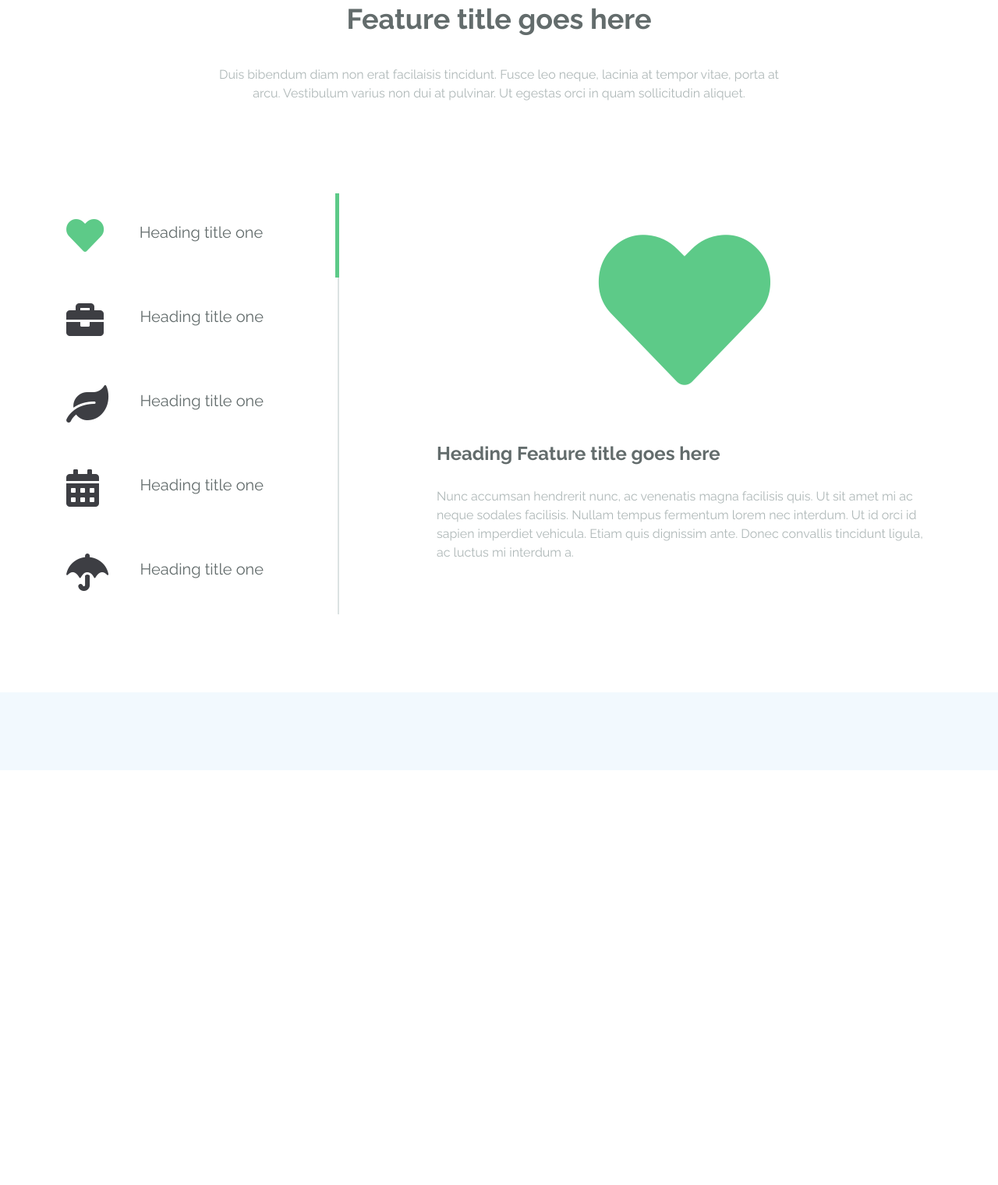
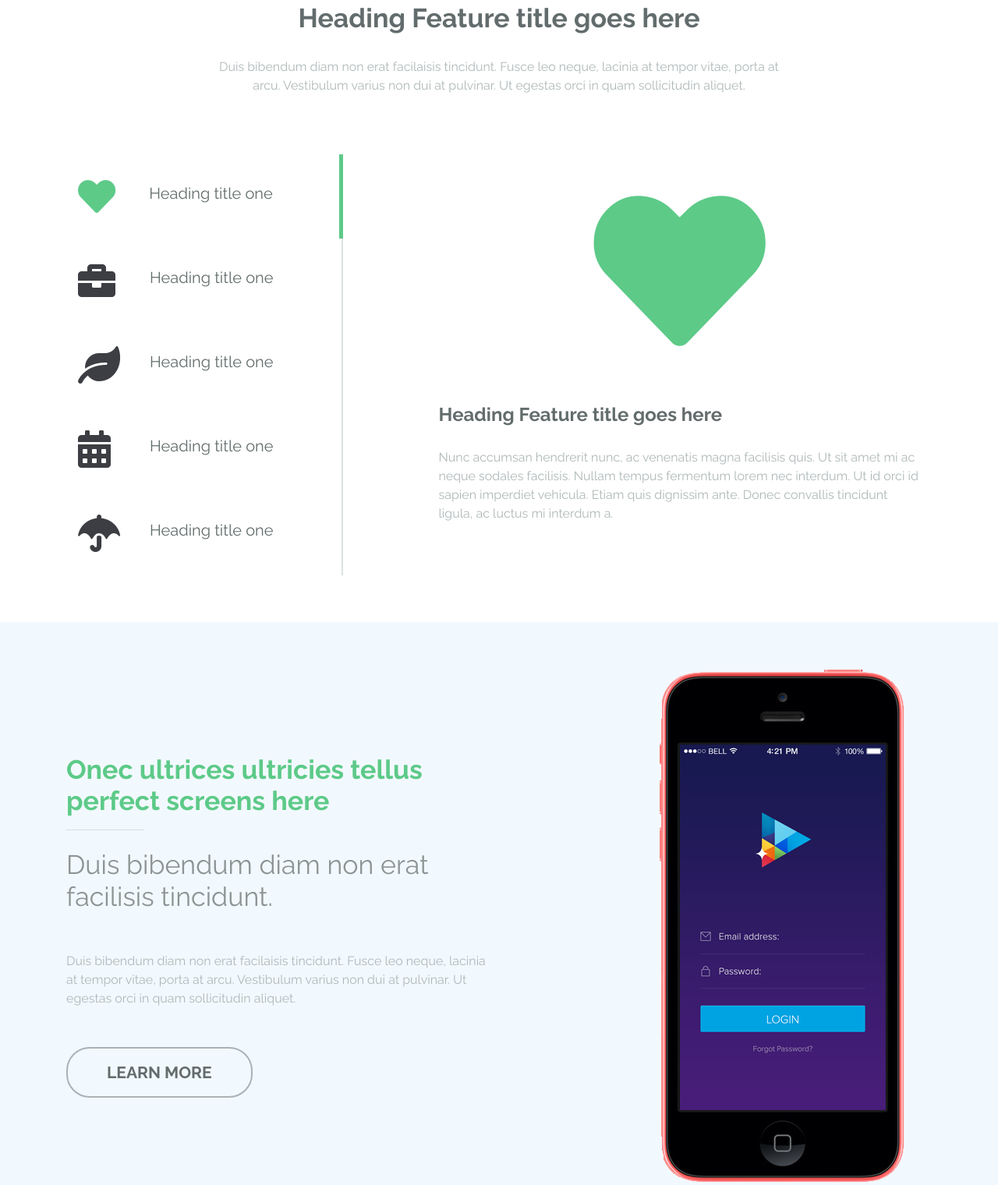
Before and after one commit to AlexanderFSP/PSD-to-HTML, a plain HTML site: page 1. Smart App/index.html in a window 1280 px wide. Shown: the part 936-2456 px from the top of the page at 78% size. Before the commit the page ends 1924 px from the top, so only its background shows below. Drawn offline with nearby package versions, Linux system fonts and the light colour scheme.

Commit message:
Make product-feature-block

```diff
--- a/1. Smart App/css/style.css
+++ b/1. Smart App/css/style.css
@@ -18,6 +18,16 @@ a.btn {
     transition: .3s;
 }
 
+a.btn:hover {
+    background: #471d79;
+    box-shadow: 0 15px 20px rgba(255,255,255,.4);
+    transform: translateY(-7px);
+}
+
+a.btn:active {
+    background: #471d9d;
+}
+
 i {
     line-height: 24px;
     font-size: 18px;
@@ -34,12 +44,12 @@ p {
 
 h2 {
     font-family: 'Raleway', sans-serif;
-    font-size: 36px;
+    font-size: 34px;
     font-weight: 700;
     color: #fff;
 }
 
-/* Стили */
+/* header */
 #header-top {
     padding: 24px 0px;
 }
@@ -86,28 +96,19 @@ a.navbar-brand {
     padding: 44px 0;
 }
 
-.slider-content .btn:hover {
-    background: #471d79;
-    box-shadow: 0 15px 20px rgba(255,255,255,.4);
-    transform: translateY(-7px);
-}
-
-.slider-content .btn:active {
-    background: #471d9d;
-}
-
+/* features */
 #features {
-    padding-top: 90px;
+    margin-top: 90px;
 }
 
 #features h2 {
     color: #636c6c;
     text-align: center;
-    padding-bottom: 30px;
+    margin-bottom: 30px;
 }
 
 #features-center {
-    padding: 100px 0;
+    margin: 60px 0;
 }
 
 .features-tab__item a {
@@ -135,7 +136,6 @@ a.navbar-brand {
 .features-content__item i {
     font-size: 220px;
     color: #5dca88;
-    text-align: center;
     padding: 40px 0;
 }
 
@@ -145,3 +145,44 @@ a.navbar-brand {
     font-weight: 700;
     padding: 20px 0;
 }
+
+/* product-feature */
+#product-feature {
+    background-color: #f2f9fe;
+    padding: 60px 0;
+}
+
+.product-feature__learn h2 {
+    color: #5dca88;
+}
+
+.product-feature__learn hr {
+    width: 100px;
+    float: left;
+}
+
+.product-feature__learn span {
+    color: #8c9494;
+    font-weight: 400;
+}
+
+.product-feature__learn p {
+    margin: 50px 0;
+}
+
+.product-feature__learn a.btn {
+    border-color: #aab2b5;
+    border-width: 2px;
+    color: #636c6c;
+}
+
+.product-feature__learn a.btn:hover {
+    border-color: #fff;
+    color: #fff;
+    box-shadow: 0 15px 20px rgba(71,29,120,.4);
+}
+
+/* gallery */
+#gallery {
+    padding: 90px;
+}
--- a/1. Smart App/index.html
+++ b/1. Smart App/index.html
@@ -68,7 +68,7 @@
     <section id="features">
         <div class="container">
             <div class="row justify-content-center">
-                <h2 class="col-lg-6">Feature title goes here</h2>
+                <h2 class="col-lg-6">Heading Feature title goes here</h2>
                 <p class="col-lg-8 text-center">Duis bibendum diam non erat facilaisis tincidunt. Fusce leo neque, lacinia at tempor vitae, porta at arcu. Vestibulum varius non dui at pulvinar. Ut egestas orci in quam sollicitudin aliquet.</p>
             </div>
             <div id="features-center" class="row row-flex justify-content-between">
@@ -119,29 +119,30 @@
                 <div class="col-lg-7">
                     <div class="features-content tab-content">
                         <div class="features-content__item tab-pane fade show active" id="title1" role="tabpanel">
-                            <i class="col-lg-12 fas fa-heart"></i>
+                            <i class="col-lg-12 fas fa-heart text-center"></i>
                             <h4>Heading Feature title goes here</h4>
                             <p>Nunc accumsan hendrerit nunc, ac venenatis magna facilisis quis. Ut sit amet mi ac neque sodales facilisis. Nullam tempus fermentum lorem nec interdum. Ut id orci id sapien imperdiet vehicula. Etiam quis dignissim ante. Donec convallis tincidunt ligula, ac luctus mi interdum a.</p>
                         </div>
                         <div class="features-content__item tab-pane fade" id="title2" role="tabpanel">
-                            <i class="fas fa-briefcase col-lg-12"></i>
+                            <i class="fas fa-briefcase col-lg-12 text-center"></i>
                             <h4>Heading Feature title goes here</h4>
                             <p>Nunc accumsan hendrerit nunc, ac venenatis magna facilisis quis. Ut sit amet mi ac neque sodales facilisis. Nullam tempus fermentum lorem nec interdum. Ut id orci id sapien imperdiet vehicula. Etiam quis dignissim ante. Donec convallis tincidunt ligula, ac luctus mi interdum a.</p>
                         </div>
                         <div class="features-content__item tab-pane fade" id="title3" role="tabpanel">
-                            <i class="fas fa-leaf col-lg-12"></i>
+                            <i class="fas fa-leaf col-lg-12 text-center"></i>
                             <h4>Heading Feature title goes here</h4>
                             <p>Nunc accumsan hendrerit nunc, ac venenatis magna facilisis quis. Ut sit amet mi ac neque sodales facilisis. Nullam tempus fermentum lorem nec interdum. Ut id orci id sapien imperdiet vehicula. Etiam quis dignissim ante. Donec convallis tincidunt ligula, ac luctus mi interdum a.</p>
                         </div>
                         <div class="features-content__item tab-pane fade" id="title4" role="tabpanel">
-                            <i class="fas fa-calendar-alt col-lg-12"></i>
+                            <i class="fas fa-calendar-alt col-lg-12 text-center"></i>
                             <h4>Heading Feature title goes here</h4>
                             <p>Nunc accumsan hendrerit nunc, ac venenatis magna facilisis quis. Ut sit amet mi ac neque sodales facilisis. Nullam tempus fermentum lorem nec interdum. Ut id orci id sapien imperdiet vehicula. Etiam quis dignissim ante. Donec convallis tincidunt ligula, ac luctus mi interdum a.</p>
                         </div>
                         <div class="features-content__item tab-pane fade" id="title5" role="tabpanel">
-                            <i class="fas fa-umbrella col-lg-12"></i>
+                            <i class="fas fa-umbrella col-lg-12 text-center"></i>
                             <h4>Heading Feature title goes here</h4>
                             <p>Nunc accumsan hendrerit nunc, ac venenatis magna facilisis quis. Ut sit amet mi ac neque sodales facilisis. Nullam tempus fermentum lorem nec interdum. Ut id orci id sapien imperdiet vehicula. Etiam quis dignissim ante. Donec convallis tincidunt ligula, ac luctus mi interdum a.</p>
+
                         </div>
                     </div>
                 </div>
@@ -149,7 +150,24 @@
         </div>
     </section>
 
-    <section style="height: 100px; background-color: #f2f9fe;"> <!-- # --> </section>
+    <section id="product-feature">
+        <div class="container">
+            <div class="row justify-content-between">
+                <div class="product-feature__learn col-lg-6 align-self-center">
+                    <h2>Onec ultrices ultricies tellus perfect screens here<br><hr><br><span>Duis bibendum diam non erat facilisis tincidunt.</span></h2>
+                    <p>Duis bibendum diam non erat facilaisis tincidunt. Fusce leo neque, lacinia at tempor vitae, porta at arcu. Vestibulum varius non dui at pulvinar. Ut egestas orci in quam sollicitudin aliquet. </p>
+                    <a class="btn" href="#">Learn more</a>
+                </div>
+                <div class="product-feature__phone col-lg-4">
+                    <img class="img-fluid" src="img/product-feature-phone.png" alt="iPhone 5c login">
+                </div>
+            </div>
+        </div>
+    </section>
+
+    <section id="gallery">
+        <h2>Our Latest screenshots gallery</h2>
+    </section>
 
     <!-- Optional JavaScript -->
     <!-- jQuery first, then Popper.js, then Bootstrap JS -->
```
Also changed, not shown: 1. Smart App/img/product-feature-phone.png (added).
